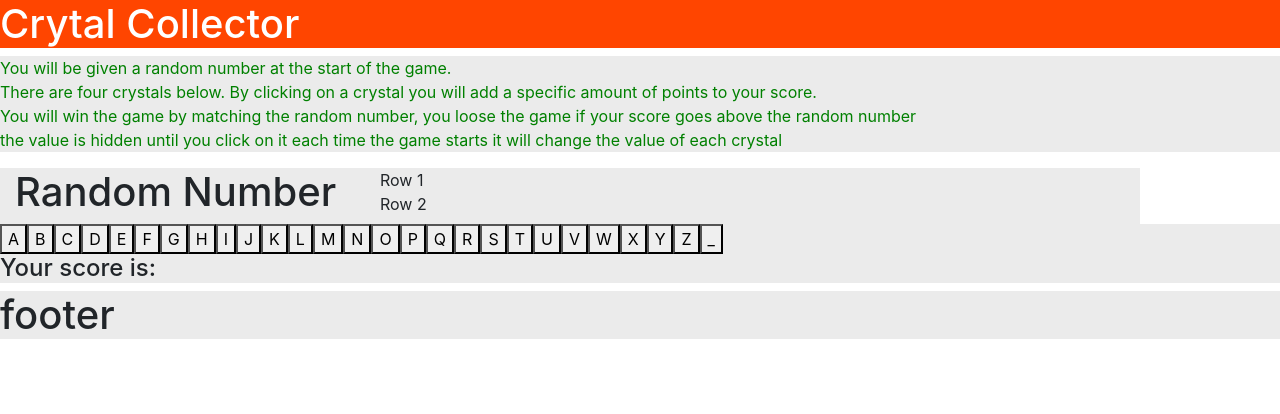
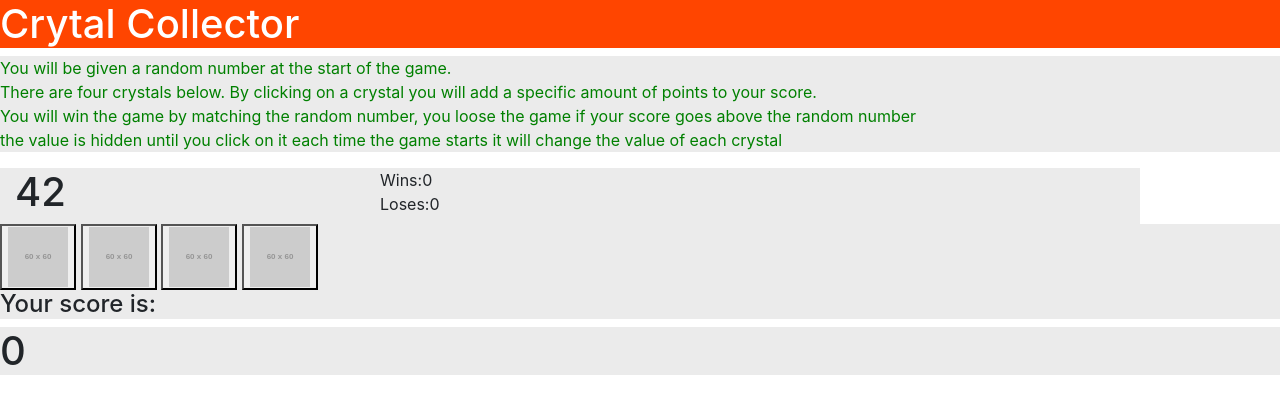
Before and after one commit to minerbob/unit-4-game, a plain HTML site: page index.html in a window 1280 px wide. Drawn offline with nearby package versions, Linux system fonts and the light colour scheme; placeholder pictures from the web are drawn by us.

Commit message:
functionining rought draft

```diff
--- a/assets/css/styles.css
+++ b/assets/css/styles.css
@@ -7,7 +7,6 @@
     background: orangered;
     color: white;
 }
-
 
 p{
     background: #ebebeb;
--- a/index.html
+++ b/index.html
@@ -89,16 +89,16 @@ The app should show the number of games the player wins and loses. To that end,
             <!-- One third of screen (4/12) -->
             <div class="col-md-4">
                 <!-- This is column 1 of 2 -->
-                <h1>Random Number</h1>
+                <h1><span id = "numberGoal"></span></h1>
             </div>
 
             <!-- One third of screen (4/12) -->
-            <div class="col-md-4">
+            <div class="col-md-4"><span id = "winLose"></span>
                 <!-- This is column 2 of 3 -->
-                <div class="row">Row 1
+                <div class="row">Wins:  <span id = "wins"></span>
                     <!-- This is row 1 of 2 -->
                 </div>
-                <div class="row">Row 2
+                <div class="row">Loses: <span id = "losses"></span>
                     <!-- This is row 2 of 2 -->
                 </div>
             </div>
@@ -110,11 +110,11 @@ The app should show the number of games the player wins and loses. To that end,
     </div>
 
     <div id="buttonsContainer">
-        <!-- <img class="img img-thumbnail" src="http://placehold.it/60x60">
-        // <img class="img img-thumbnail" src="http://placehold.it/60x60">
-        // <img class="img img-thumbnail" src="http://placehold.it/60x60">
-        // <img class="img img-thumbnail" src="http://placehold.it/60x60">
-        -->
+        <button id="button1"><img src="http://placehold.it/60x60"></button>
+        <button id="button2"><img src="http://placehold.it/60x60"></button>
+        <button id="button3"><img src="http://placehold.it/60x60"></button>
+        <button id="button4"><img src="http://placehold.it/60x60"></button>
+
     </div>
 
     <!-- Footer1 -->
@@ -122,9 +122,9 @@ The app should show the number of games the player wins and loses. To that end,
         <h4>Your score is: </h1>
     </footer>
 
-    <!-- Footer2 -->
+
     <footer id="footer2Container">
-        <h1>footer</h1>
+        <h1><span id = "score"></span></h1>
     </footer>
 
 </body>
@@ -134,31 +134,56 @@ The app should show the number of games the player wins and loses. To that end,
 <script type="text/javascript">
     $(document).ready(function() {
 
-      // Here we are provided an initial array of letters.
-      // Use this array to dynamically create buttons on the screen.
-      var letters = ["A", "B", "C", "D", "E", "F", "G", "H", "I", "J", "K", "L", "M", "N", "O", "P", "Q", "R", "S", "T", "U", "V", "W", "X", "Y", "Z", "_"];
+        var wins = 0;
+        var losses = 0;
+        var score = 0;
+        var ranNumButton = Math.floor((Math.random() * 100) + 1);
 
-      // MAJOR TASK #1: DYNAMICALLY CREATE BUTTONS
-      // =================================================================================
+        $("#wins").text(wins);
+        $("#losses").text(losses);
+        $("#score").text(score);
+        $("#numberGoal").text(ranNumButton);
 
-      // 1. Create a for-loop to iterate through the letters array.
-      for (var i = 0; i < letters.length; i++) {
+        function numberGend() {
+        var ranNumButton = Math.floor((Math.random() * 10) + 1);
+        return ranNumButton;
+        }
 
-        // Inside the loop...
+        function resetGame() {
+        ranNumButton = Math.floor((Math.random() * 100) + 1);
+        score = 0;
+        $("#button1").attr("value", numberGend());
+        $("#button2").attr("value", numberGend());
+        $("#button3").attr("value", numberGend());
+        $("#button4").attr("value", numberGend());
+        $("#score").text(score);
+        $("#numberGoal").text(ranNumButton);
+        }
 
-        // 2. Create a variable named "letterBtn" equal to $("<button>");
-        var letterBtn = $("<button>");
+        $("#button1").attr("value", numberGend());
+        $("#button2").attr("value", numberGend());
+        $("#button3").attr("value", numberGend());
+        $("#button4").attr("value", numberGend());
 
-        // 4. Then give each "letterBtn" a data-attribute called "data-letter".
-        letterBtn.attr("data-letter", letters[i]);
+        $("button").on("click", function() {
+          score += parseInt(this.value);
+          console.log(score)
+          $("#score").text(score);
 
-        // 5. Then give each "letterBtns" a text equal to "letters[i]".
-        letterBtn.text(letters[i]);
+          if (score === ranNumButton){
+              wins++;
+              $("#wins").text(wins);
+              resetGame()
+          }
 
-        // 6. Finally, append each "letterBtn" to the "#buttons" div (provided).
-        $("#buttonsContainer").append(letterBtn);
+          if (score > ranNumButton){
+            losses++;
+            $("#losses").text(losses);
+            resetGame()
+          }
 
-      }
+        });
+
 
 
     });
```
